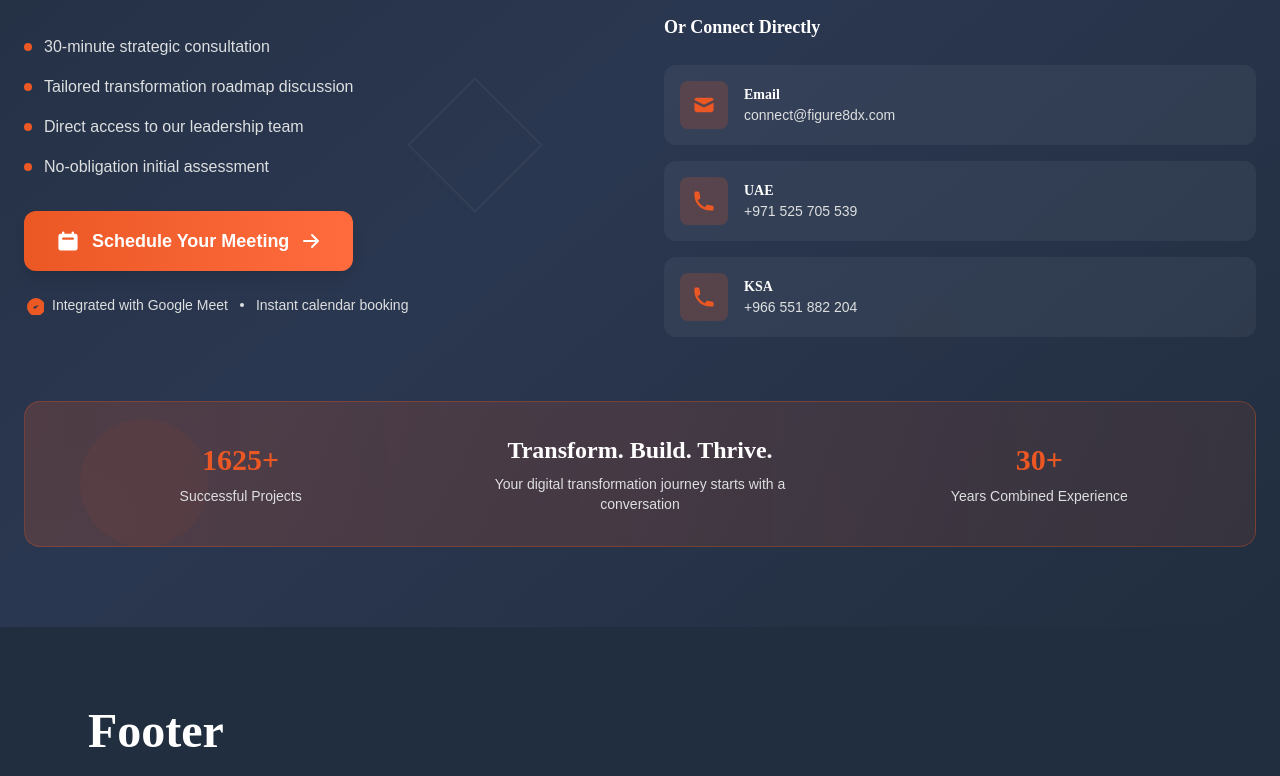
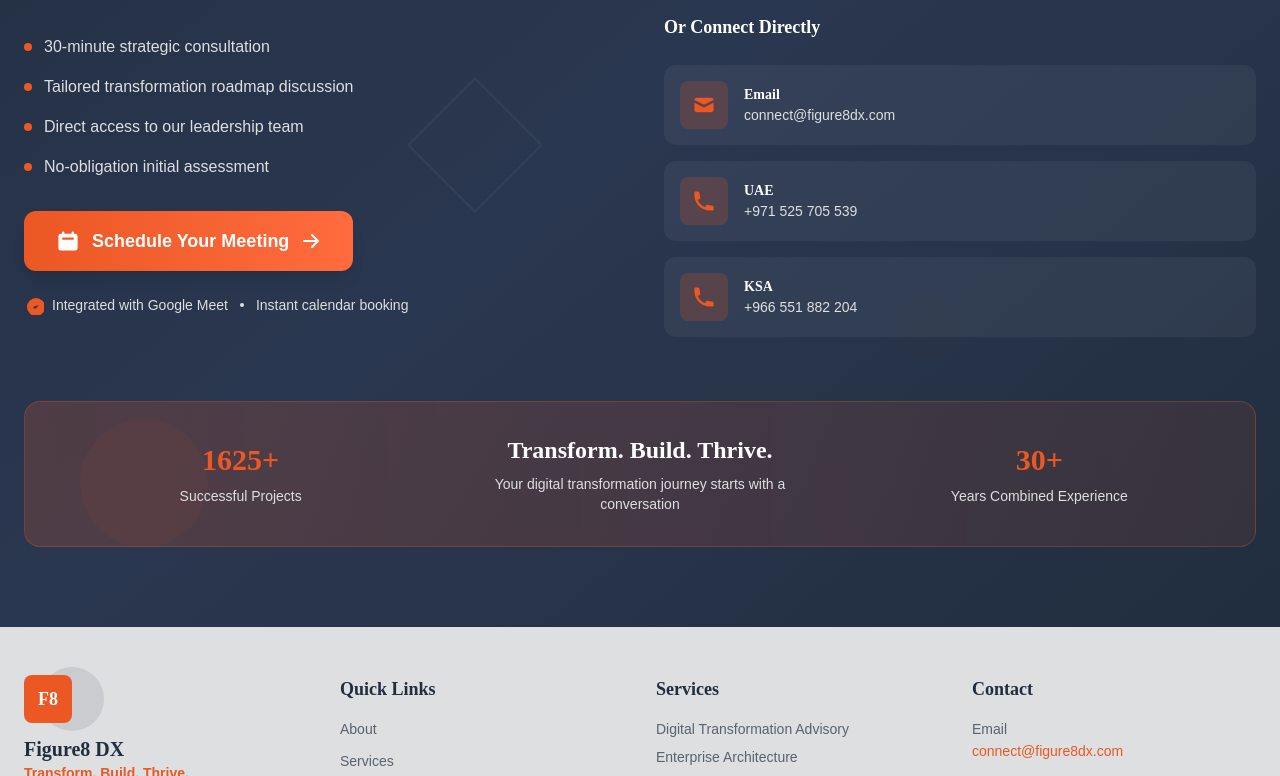
Before and after one commit to TahaTikriti/figure8, a Next.js app: page / in a window 1280 px wide. Shown: the part 11224-12000 px from the top of the page. Built offline with nearby package versions, Linux system fonts and the light colour scheme.

Commit message:
Add Footer component with visibility animations and structured content

```diff
--- a/src/components/Footer.tsx
+++ b/src/components/Footer.tsx
@@ -1,16 +1,230 @@
+"use client";
+
+import { useState, useEffect } from "react";
+
 export default function Footer() {
+  const [currentYear] = useState(new Date().getFullYear());
+  const [isVisible, setIsVisible] = useState(false);
+
+  useEffect(() => {
+    setIsVisible(true);
+  }, []);
+
+  const quickLinks = [
+    { name: "About", href: "#about" },
+    { name: "Services", href: "#services" },
+    { name: "Leadership", href: "#leadership" },
+    { name: "Clients", href: "#clients" },
+    { name: "Contact", href: "#contact" },
+  ];
+
+  const services = [
+    "Digital Transformation Advisory",
+    "Enterprise Architecture",
+    "Customer Experience",
+    "Business Process Management",
+    "Digital Innovation",
+  ];
+
   return (
-    <footer className="bg-[#212E3F] text-[#FFFFFF]">
-      <div className="max-w-6xl mx-auto px-6 py-20">
-        <h2
-          className="text-3xl md:text-5xl font-bold mb-6"
-          style={{ fontFamily: "Rufina, serif" }}
+    <footer className="bg-[#DDDFE0] text-[#212E3F] relative overflow-hidden">
+      {/* Minimal Background Pattern */}
+      <div className="absolute inset-0 opacity-10">
+        <div className="absolute bottom-10 right-10 w-32 h-32 border border-[#EB5824] rounded-full"></div>
+        <div className="absolute top-10 left-10 w-16 h-16 bg-[#212E3F] rounded-full"></div>
+      </div>
+
+      <div className="max-w-7xl mx-auto px-6 relative z-10">
+        {/* Main Footer Content */}
+        <div
+          className={`py-12 transform transition-all duration-1000 ${
+            isVisible ? "translate-y-0 opacity-100" : "translate-y-10 opacity-0"
+          }`}
         >
-          Footer
-        </h2>
-        <p className="text-lg" style={{ fontFamily: "Montserrat, sans-serif" }}>
-          This is the footer section placeholder content.
-        </p>
+          <div className="grid md:grid-cols-4 gap-8">
+            {/* Company Info & Logo Section */}
+            <div>
+              <div className="mb-6">
+                <div className="w-12 h-12 bg-[#EB5824] rounded-lg flex items-center justify-center mb-3">
+                  <span
+                    className="text-white font-bold text-lg"
+                    style={{ fontFamily: "Rufina, serif" }}
+                  >
+                    F8
+                  </span>
+                </div>
+                <h3
+                  className="text-xl font-bold text-[#212E3F]"
+                  style={{ fontFamily: "Rufina, serif" }}
+                >
+                  Figure8 DX
+                </h3>
+                <p
+                  className="text-[#EB5824] font-semibold text-sm"
+                  style={{ fontFamily: "Montserrat, sans-serif" }}
+                >
+                  Transform. Build. Thrive.
+                </p>
+              </div>
+
+              <p
+                className="text-[#212E3F]/70 text-sm leading-relaxed"
+                style={{ fontFamily: "Montserrat, sans-serif" }}
+              >
+                Digital transformation partner since 2017, operating across EU,
+                GCC, and MENA regions.
+              </p>
+            </div>
+
+            {/* Quick Navigation */}
+            <div>
+              <h4
+                className="text-lg font-bold text-[#212E3F] mb-4"
+                style={{ fontFamily: "Rufina, serif" }}
+              >
+                Quick Links
+              </h4>
+              <nav className="space-y-3">
+                {quickLinks.map((link, index) => (
+                  <a
+                    key={index}
+                    href={link.href}
+                    className="block text-[#212E3F]/70 hover:text-[#EB5824] transition-colors duration-300 text-sm"
+                    style={{ fontFamily: "Montserrat, sans-serif" }}
+                  >
+                    {link.name}
+                  </a>
+                ))}
+              </nav>
+            </div>
+
+            {/* Services */}
+            <div>
+              <h4
+                className="text-lg font-bold text-[#212E3F] mb-4"
+                style={{ fontFamily: "Rufina, serif" }}
+              >
+                Services
+              </h4>
+              <div className="space-y-2">
+                {services.map((service, index) => (
+                  <div
+                    key={index}
+                    className="text-[#212E3F]/70 text-sm"
+                    style={{ fontFamily: "Montserrat, sans-serif" }}
+                  >
+                    {service}
+                  </div>
+                ))}
+              </div>
+            </div>
+
+            {/* Contact Info */}
+            <div>
+              <h4
+                className="text-lg font-bold text-[#212E3F] mb-4"
+                style={{ fontFamily: "Rufina, serif" }}
+              >
+                Contact
+              </h4>
+
+              <div className="space-y-3">
+                <div>
+                  <div
+                    className="text-[#212E3F]/70 text-sm"
+                    style={{ fontFamily: "Montserrat, sans-serif" }}
+                  >
+                    Email
+                  </div>
+                  <a
+                    href="mailto:connect@figure8dx.com"
+                    className="text-[#EB5824] hover:text-[#ff6b3d] transition-colors duration-300 text-sm font-medium"
+                    style={{ fontFamily: "Montserrat, sans-serif" }}
+                  >
+                    connect@figure8dx.com
+                  </a>
+                </div>
+
+                <div>
+                  <div
+                    className="text-[#212E3F]/70 text-sm mb-1"
+                    style={{ fontFamily: "Montserrat, sans-serif" }}
+                  >
+                    Phone
+                  </div>
+                  <div className="space-y-1">
+                    <a
+                      href="tel:+971525705539"
+                      className="block text-[#212E3F] hover:text-[#EB5824] transition-colors duration-300 text-sm"
+                      style={{ fontFamily: "Montserrat, sans-serif" }}
+                    >
+                      UAE: +971 525 705 539
+                    </a>
+                    <a
+                      href="tel:+966551882204"
+                      className="block text-[#212E3F] hover:text-[#EB5824] transition-colors duration-300 text-sm"
+                      style={{ fontFamily: "Montserrat, sans-serif" }}
+                    >
+                      KSA: +966 551 882 204
+                    </a>
+                  </div>
+                </div>
+
+                {/* Social Links */}
+                <div>
+                  <div
+                    className="text-[#212E3F]/70 text-sm mb-2"
+                    style={{ fontFamily: "Montserrat, sans-serif" }}
+                  >
+                    Connect
+                  </div>
+                  <div className="flex gap-2">
+                    <div className="w-8 h-8 bg-[#EB5824]/20 rounded-lg flex items-center justify-center hover:bg-[#EB5824] transition-colors duration-300 cursor-pointer group">
+                      <svg
+                        className="w-4 h-4 text-[#EB5824] group-hover:text-white transition-colors duration-300"
+                        fill="currentColor"
+                        viewBox="0 0 20 20"
+                      >
+                        <path
+                          fillRule="evenodd"
+                          d="M16.338 16.338H13.67V12.16c0-.995-.017-2.277-1.387-2.277-1.39 0-1.601 1.086-1.601 2.207v4.248H8.014v-8.59h2.559v1.174h.037c.356-.675 1.227-1.387 2.526-1.387 2.703 0 3.203 1.778 3.203 4.092v4.711zM5.005 6.575a1.548 1.548 0 11-.003-3.096 1.548 1.548 0 01.003 3.096zm-1.337 9.763H6.34v-8.59H3.667v8.59zM17.668 1H2.328C1.595 1 1 1.581 1 2.298v15.403C1 18.418 1.595 19 2.328 19h15.34c.734 0 1.332-.582 1.332-1.299V2.298C19 1.581 18.402 1 17.668 1z"
+                          clipRule="evenodd"
+                        />
+                      </svg>
+                    </div>
+                  </div>
+                </div>
+              </div>
+            </div>
+          </div>
+        </div>
+
+        {/* Bottom Bar */}
+        <div
+          className={`border-t border-[#212E3F]/20 py-6 transform transition-all duration-1000 delay-300 ${
+            isVisible ? "translate-y-0 opacity-100" : "translate-y-10 opacity-0"
+          }`}
+        >
+          <div className="flex flex-col md:flex-row justify-between items-center gap-4">
+            {/* Copyright */}
+            <div
+              className="text-[#212E3F]/70 text-sm"
+              style={{ fontFamily: "Montserrat, sans-serif" }}
+            >
+              © {currentYear} Figure8 DX. All rights reserved.
+            </div>
+
+            {/* Compliance & Standards */}
+            <div className="flex items-center gap-4 text-sm">
+              <span
+                className="text-[#212E3F]/70"
+                style={{ fontFamily: "Montserrat, sans-serif" }}
+              >
+                ISO Compliant • TOGAF Certified • DGA Standards
+              </span>
+            </div>
+          </div>
+        </div>
       </div>
     </footer>
   );
```
